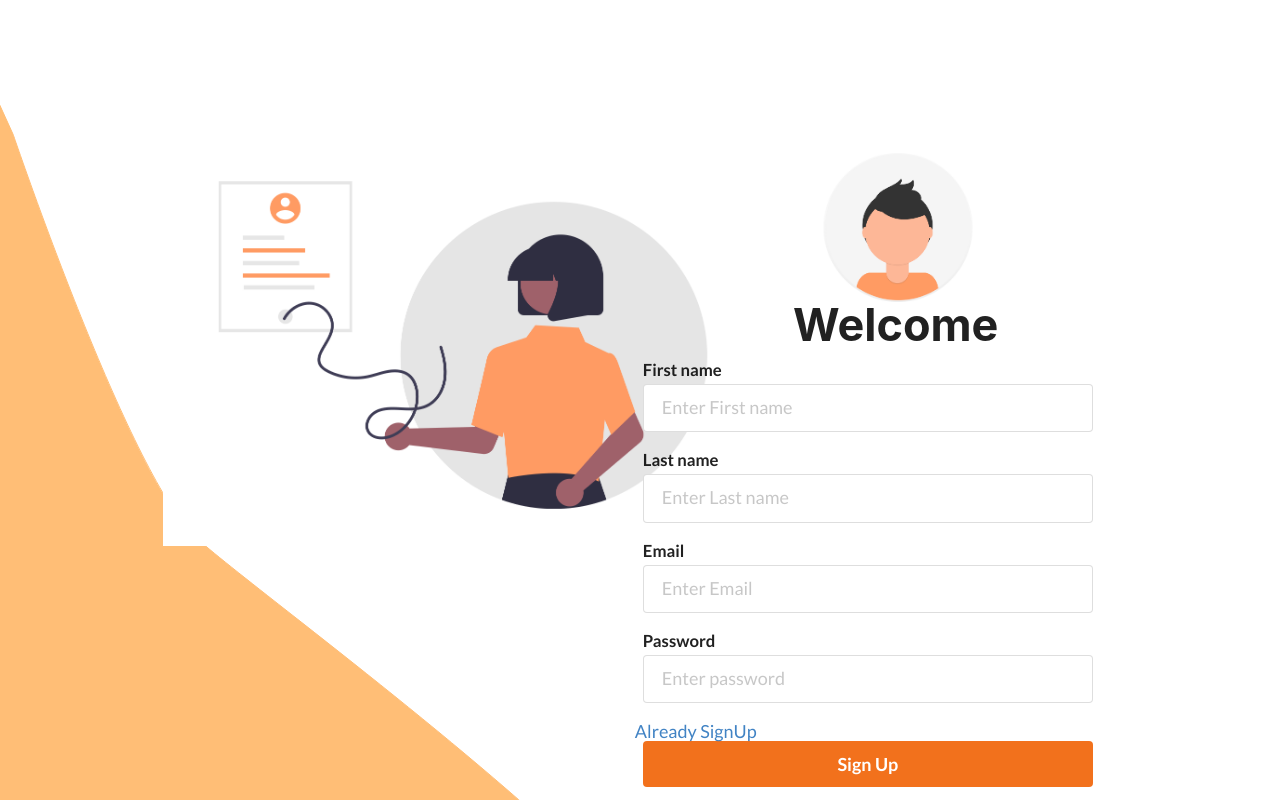
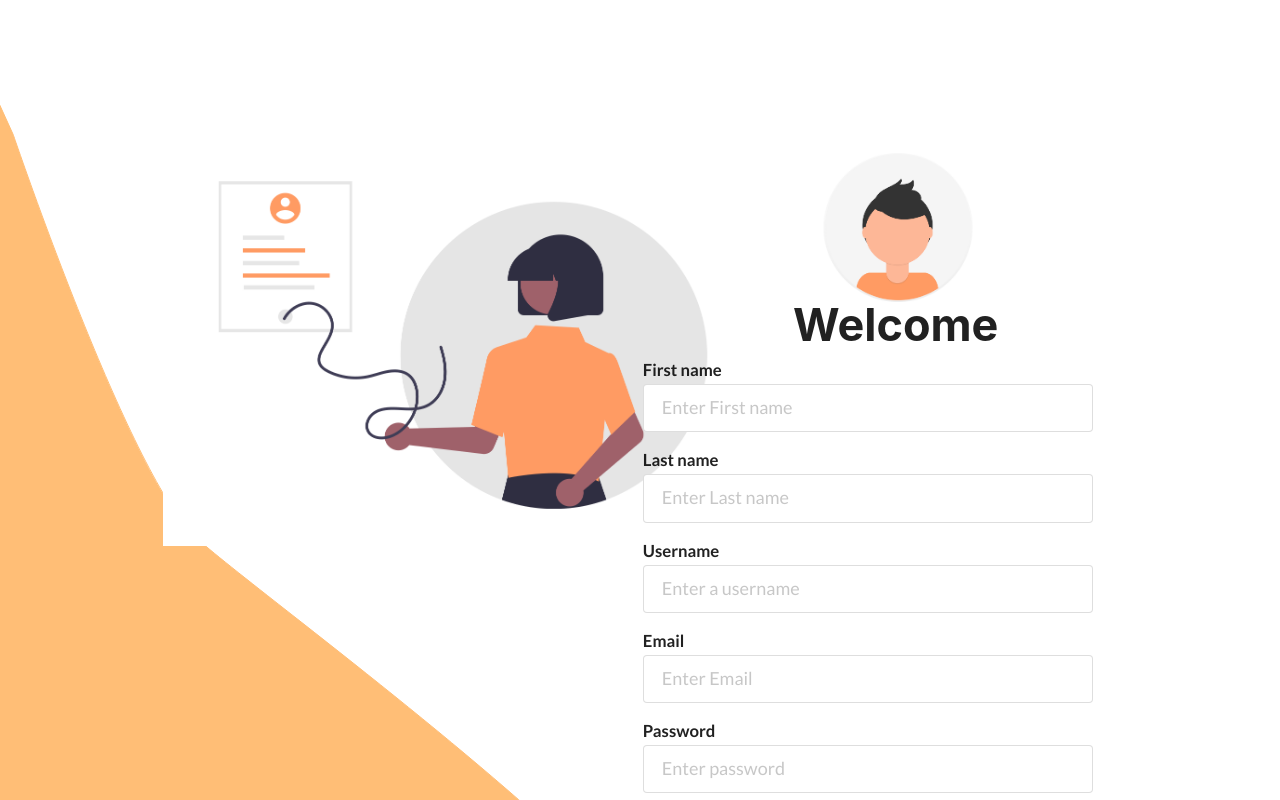
Before and after one commit to tharukshi724/Recipe-Web-site, a React (Create React App) app in the folder frontend/: page /register in a window 1280 px wide. Shown: the top 800 px of the page. Built offline with nearby package versions, Linux system fonts and the light colour scheme.

Commit message:
modify Register.js

```diff
--- a/frontend/src/components/Register.js
+++ b/frontend/src/components/Register.js
@@ -1,14 +1,41 @@
-import React from 'react';
+import React,{useState} from 'react';
 import back from './images/back.png';
 import register from './images/register.png';
 import profile from './images/profile.png';
 
 import { Link } from "react-router-dom";
 import  './Styles/register.css';
+import axios from 'axios';
 
 
 
 export default function Register() {
+
+    const[firstname , setFirstname] = useState("");
+    const[lastname,setLastname] = useState("");
+    const[username,setUsername] = useState("");
+    const[email,setEmail] = useState("");
+    const[password,setPassword] = useState("");
+
+    function subData(e){
+         e.preventDefault();
+
+         const newUser={
+             firstname,
+             lastname,
+             username,
+             email,
+             password
+         }
+
+       axios.post("http://localhost:8070/user/adduser",newUser).then(()=>{
+           alert("success");
+       }).catch((err)=>{
+           alert(err);
+       })
+    }
+
+
     return (
         <div>
             <div className="fContainer">
@@ -27,22 +54,39 @@ export default function Register() {
 
                  </div>
                  <div class="wrapper">
-                     <form className="ui big form">
+                     <form className="ui big form" onSubmit={subData}>
                          <div className="sixteen wide field">
                         <label>First name</label>
-                        <input type="text" name="fristname" placeholder="Enter First name"></input>
+                        <input type="text" name="fristname" placeholder="Enter First name" onChange={(e)=>{
+                            setFirstname(e.target.value);
+                        }}></input>
                          </div>
                          <div className="field">
                         <label>Last name</label>
-                       <input type="text" name="password" placeholder="Enter Last name"></input>
+                       <input type="text" name="lastname" placeholder="Enter Last name" onChange={(e)=>{
+                           setLastname(e.target.value);
+                       }}></input>
                          </div>
+
                          <div className="field">
+                         <label>Username</label>
+                             <input type="text" name="username" placeholder="Enter a username" onChange={(e)=>{
+                                 setUsername(e.target.value);
+                             }}></input>
+                             </div>
+                         <div className="field">
+
+
                         <label>Email</label>
-                       <input type="email" name="email" placeholder="Enter Email"></input>
+                       <input type="email" name="email" placeholder="Enter Email" onChange={(e)=>{
+                           setEmail(e.target.value);
+                       }}></input>
                          </div>
                          <div className="field">
                         <label>Password</label>
-                       <input type="password" name="password" placeholder="Enter password"></input>
+                       <input type="password" name="password" placeholder="Enter password" onChange={(e)=>{
+                           setPassword(e.target.value);
+                       }}></input>
                          </div>
                          <Link to="#" className="linkTo">Already SignUp</Link>
 
```
